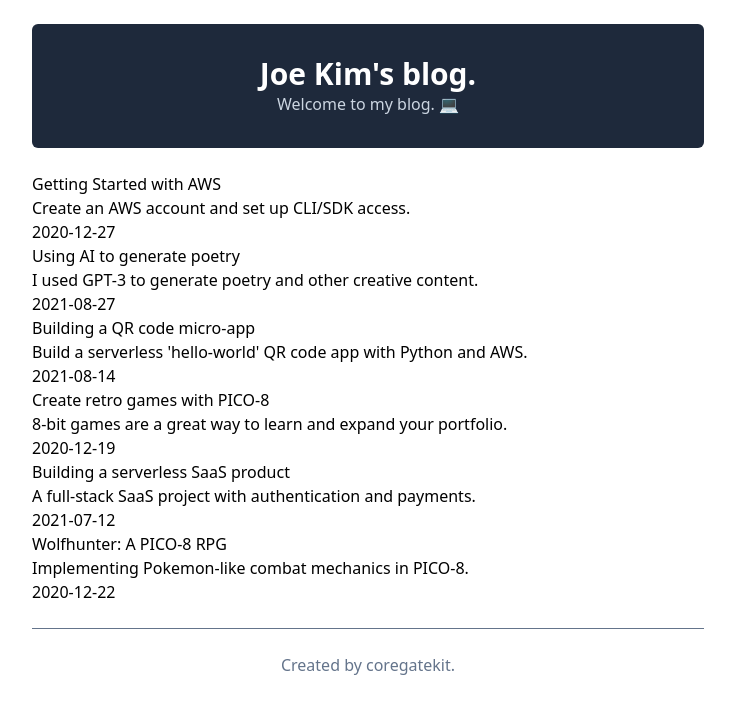
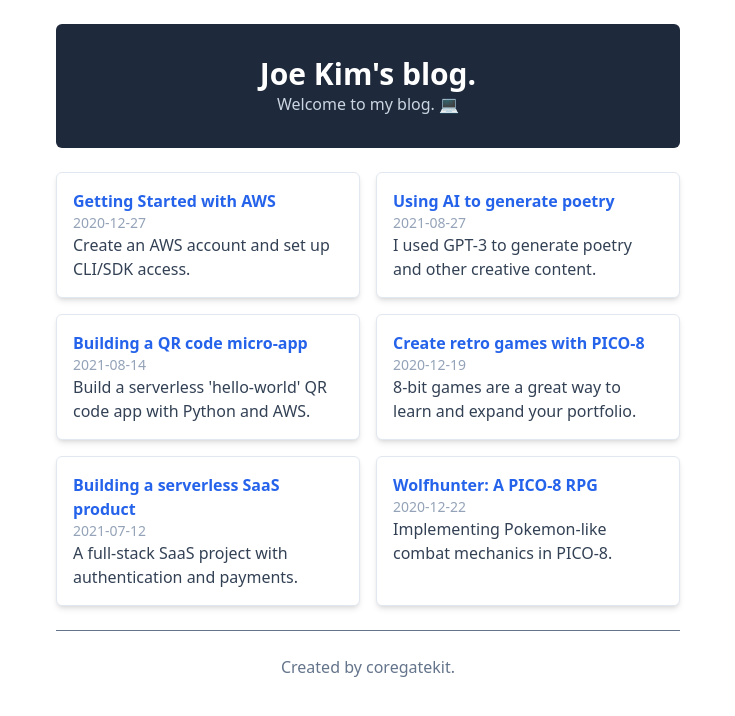
Before and after one commit to coregatekit/blog, a Next.js app: page / in a window 1280 px wide. Shown: the top 716 px of the page, without its empty margins (272-1007 px from the left). Built offline with nearby package versions, Linux system fonts and the light colour scheme.

Commit message:
Added css to preview post

```diff
--- a/app/layout.tsx
+++ b/app/layout.tsx
@@ -36,7 +36,7 @@ export default function RootLayout({
   return (
     <html lang="en">
       <body>
-        <div className='mx-auto max-w-2xl'>
+        <div className='mx-auto max-w-2xl px-6'>
           {header}
           {children}
           {footer}
--- a/app/page.tsx
+++ b/app/page.tsx
@@ -7,7 +7,7 @@ const HomePage = () => {
     <PostPreview key={post.slug} {...post} />
   ));
 
-  return <div>{postPreviews}</div>;
+  return <div className='grid grid-cols-1 md:grid-cols-2 gap-4'>{postPreviews}</div>;
 };
 
 export default HomePage;
--- a/components/PostPreview.tsx
+++ b/components/PostPreview.tsx
@@ -3,12 +3,12 @@ import { PostMetadata } from './PostMetadata';
 
 const PostPreview = (props: PostMetadata) => {
   return (
-    <div>
+    <div className='border border-slate-200 p-4 rounded-md shadow-md bg-white'>
       <Link href={`/posts/${props.slug}`}>
-        <h2>{props.title}</h2>
+        <h2 className='font-bold text-blue-600 hover:underline'>{props.title}</h2>
       </Link>
-      <p>{props.subtitle}</p>
-      <p>{props.date}</p>
+      <p className='text-sm text-slate-400'>{props.date}</p>
+      <p className='text-slate-700'>{props.subtitle}</p>
     </div>
   );
 };
```
